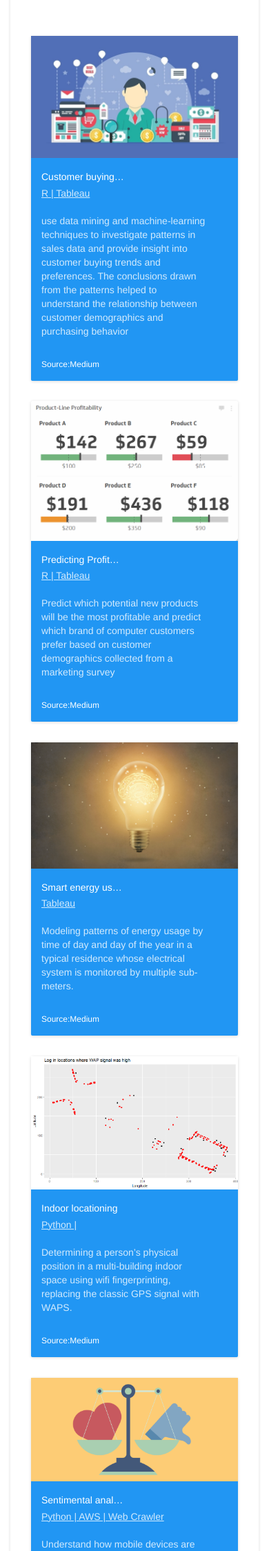
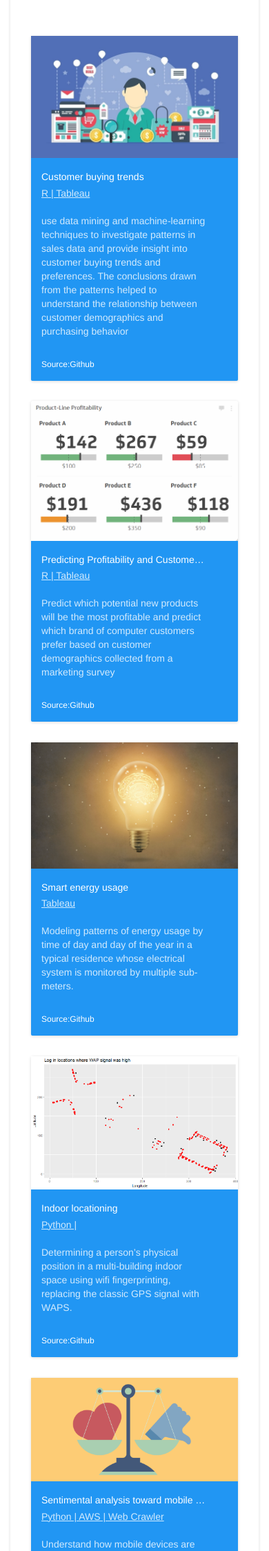
Before and after one commit to alessandroarnone90/Django3-personal-portfolio, a Django app: page / in a window 390 px wide. Shown: the part 1283-3531 px from the top of the page at 69% size. Run offline with Django 3.2, Linux system fonts and the light colour scheme; data comes from the database, SQL or seed files in the repository; some libraries are stand-ins or nearby versions.

Commit message:
change css

```diff
--- a/portfolio/static/css/styles-14.css
+++ b/portfolio/static/css/styles-14.css
@@ -704,7 +704,7 @@ a.btn:hover {
   }
   .portfolio-section .item-inner .content .sub-title {
     font-size: 14px;
-    max-width: 120px;
+    max-width: 240px;
     overflow: scroll;
     text-overflow: ellipsis;
     white-space: nowrap;
@@ -712,9 +712,7 @@ a.btn:hover {
   .portfolio-section .item-inner .content .meta {
     margin-bottom: 30px;
     max-width: 240px;
-    overflow: scroll;
-    text-overflow: clip;
-    white-space: normal;
+
   }
   .portfolio-section .item-inner .content .action {
     position: static;
--- a/portfolio/templates/portfolio/home.html
+++ b/portfolio/templates/portfolio/home.html
@@ -88,7 +88,7 @@ Hence, I decided to enroll in an 800+ hours on-site data science course where I
                                 {{ project.description|safe }}
                                     </div>
 
-                            <div class="action"><a href="https://www.google.com">Source:Medium</a></div>
+                            <div class="action"><a href="https://www.google.com">Source:Github</a></div>
                         </div><!--//content-->
                         <a class="link-mask" href="https://www.google.com"></a>
                     </div><!--//item-inner-->
```
